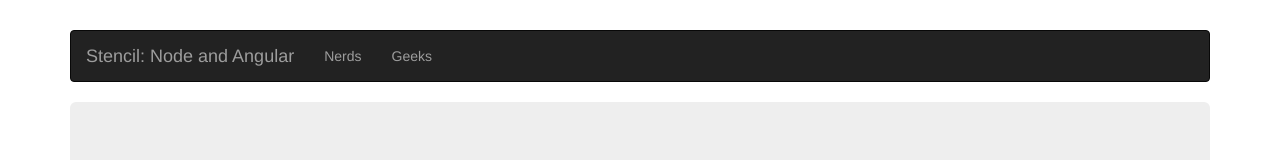
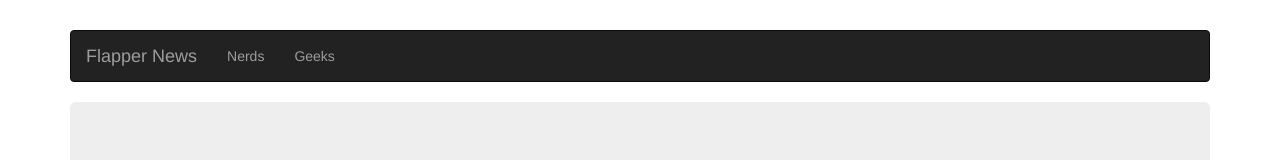
Before and after one commit to wwsun/mean-flapper-news, a website: page public/index.html in a window 1280 px wide. Shown: the top 160 px of the page. Drawn offline with nearby package versions, Linux system fonts and the light colour scheme; some packages are replaced by stand-ins of ours.

```diff
--- a/public/index.html
+++ b/public/index.html
@@ -4,7 +4,7 @@
 	<meta charset="UTF-8">
 	<base href="/">
 
-	<title>Starter Node and Angular</title>
+	<title>Flapper News</title>
 
 	<!-- CSS -->
 	<link rel="stylesheet" href="libs/bootstrap/dist/css/bootstrap.min.css">
@@ -29,7 +29,7 @@
 	<!-- HEADER -->
 	<nav class="navbar navbar-inverse">
 		<div class="navbar-header">
-			<a class="navbar-brand" href="/">Stencil: Node and Angular</a>
+			<a class="navbar-brand" href="/">Flapper News</a>
 		</div>
 		<ul class="nav navbar-nav">
 			<li><a ui-sref="nerds">Nerds</a></li>
```
Also changed, not shown: public/js/appRoutes.js (+0 -25 lines).
